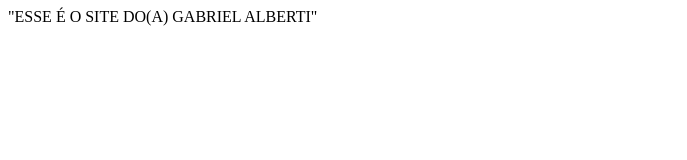
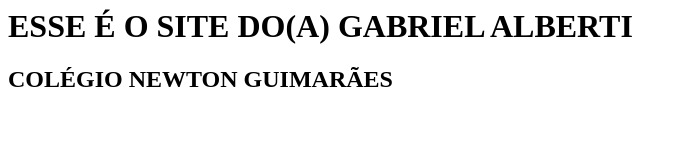
Before and after one commit to xerequinhaDAump/1mbGabrielAlbertiPCsite, a plain HTML site: page index.html in a window 1280 px wide. Shown: the whole page, without its empty margins (0-687 px from the left). Drawn offline with Linux system fonts and the light colour scheme.

Commit message:
primeira alteração

```diff
--- a/index.html
+++ b/index.html
@@ -1 +1,2 @@
-"ESSE É O SITE DO(A) GABRIEL ALBERTI"
+<h1>ESSE É O SITE DO(A) GABRIEL ALBERTI</h1>
+<h2>COLÉGIO NEWTON GUIMARÃES</h2>
```
